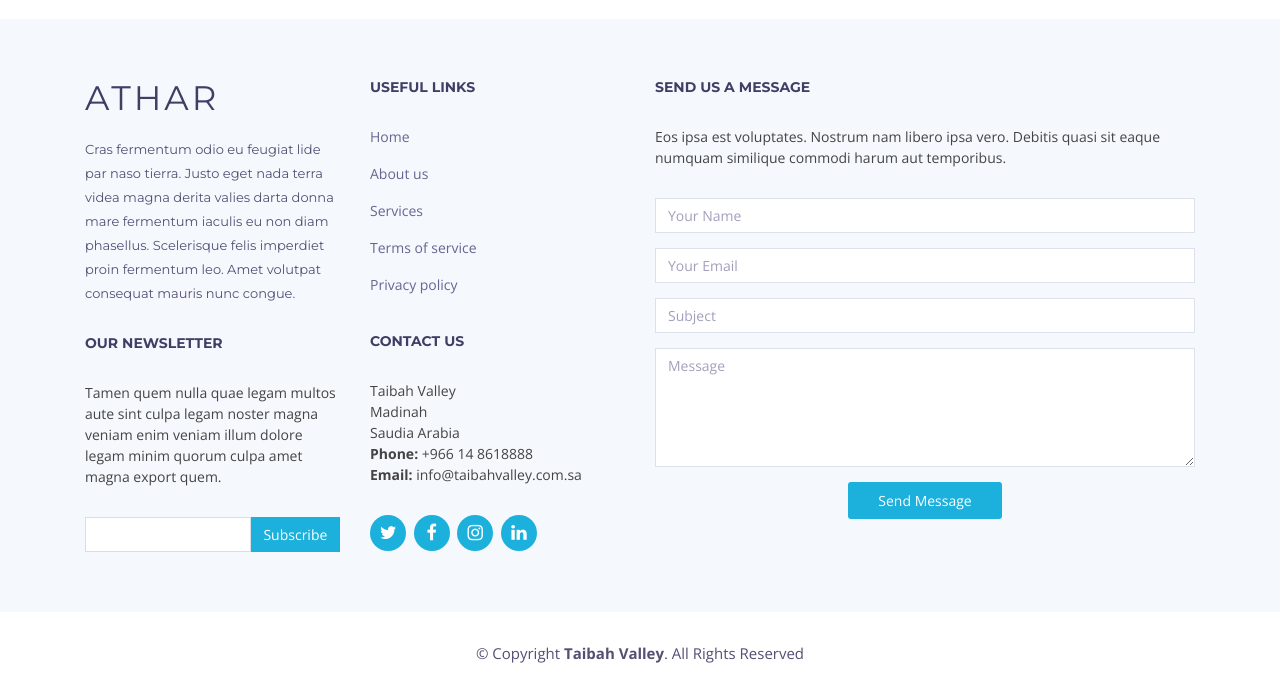
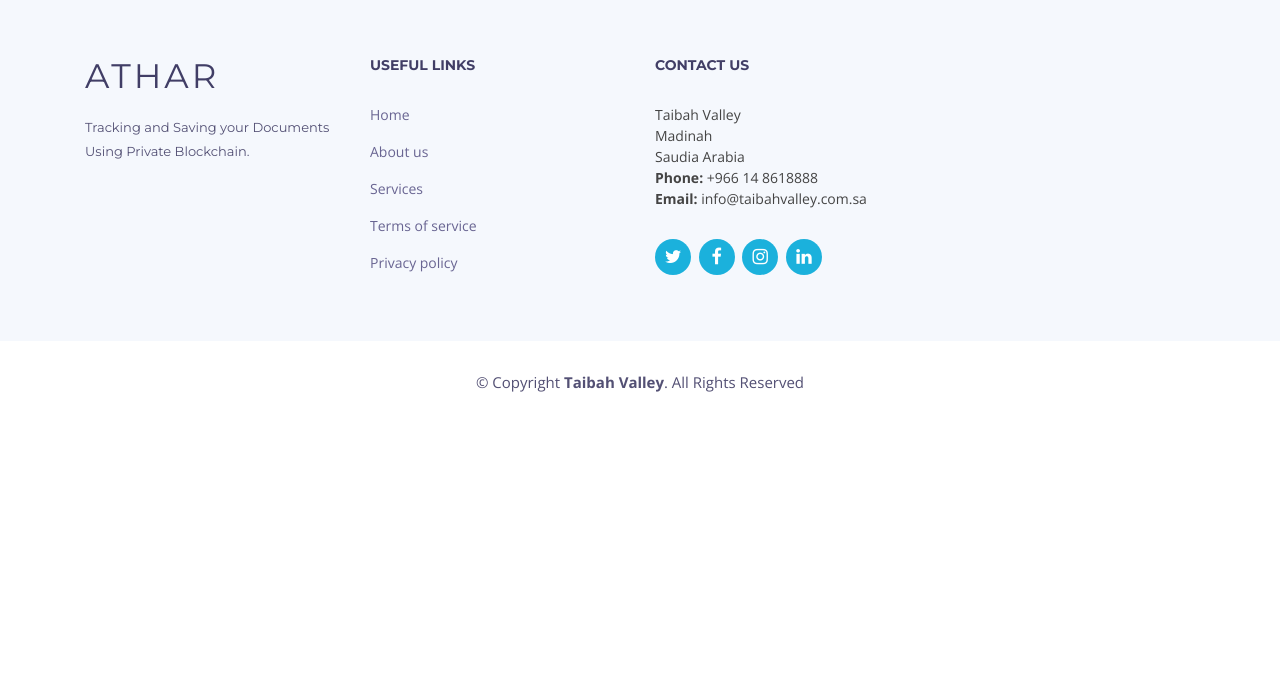
Before and after one commit to IbhzHazem/Athar_UI, a plain HTML site: page index.html in a window 1280 px wide. Shown: the part 2730-3428 px from the top of the page. After the commit the page ends 3158 px from the top, so only its background shows below. Drawn offline with nearby package versions, Linux system fonts and the light colour scheme; files whose address does not match are found by name.

Commit message:
Edit footer

```diff
--- a/index.html
+++ b/index.html
@@ -113,10 +113,7 @@
                  <p> The Platform aims to provide Sadara with full authority to initiate
                    shipment documents on the blockchain in order for stakeholders to have
                    the ability to track shipment documents.</p>
-              <ul>
-                <li><i class="ion-android-checkmark-circle"></i> Ullamco laboris nisi ut aliquip ex ea commodo consequat.</li>
-                <li><i class="ion-android-checkmark-circle"></i> Duis aute irure dolor in reprehenderit in voluptate velit.</li>
-              </ul>
+
             </div>
           </div>
         </div>
@@ -245,16 +242,10 @@
 
                   <div class="footer-info">
                     <h3>Athar</h3>
-                    <p>Cras fermentum odio eu feugiat lide par naso tierra. Justo eget nada terra videa magna derita valies darta donna mare fermentum iaculis eu non diam phasellus. Scelerisque felis imperdiet proin fermentum leo. Amet volutpat consequat mauris nunc congue.</p>
+                    <p>Tracking and Saving your Documents Using Private Blockchain.</p>
                   </div>
 
-                  <div class="footer-newsletter">
-                    <h4>Our Newsletter</h4>
-                    <p>Tamen quem nulla quae legam multos aute sint culpa legam noster magna veniam enim veniam illum dolore legam minim quorum culpa amet magna export quem.</p>
-                    <form action="" method="post">
-                      <input type="email" name="email"><input type="submit"  value="Subscribe">
-                    </form>
-                  </div>
+
 
                 </div>
 
@@ -270,23 +261,9 @@
                     </ul>
                   </div>
 
-                  <div class="footer-links">
-                    <h4>Contact Us</h4>
-                    <p>
-                      Taibah Valley <br>
-                      Madinah<br>
-                      Saudia Arabia <br>
-                      <strong>Phone:</strong> +966 14 8618888<br>
-                      <strong>Email:</strong> info@taibahvalley.com.sa<br>
-                    </p>
-                  </div>
 
-                  <div class="social-links">
-                    <a href="#" class="twitter"><i class="fa fa-twitter"></i></a>
-                    <a href="#" class="facebook"><i class="fa fa-facebook"></i></a>
-                    <a href="#" class="instagram"><i class="fa fa-instagram"></i></a>
-                    <a href="#" class="linkedin"><i class="fa fa-linkedin"></i></a>
-                  </div>
+
+
 
                 </div>
 
@@ -296,33 +273,21 @@
 
           <div class="col-lg-6">
 
-            <div class="form">
-
-              <h4>Send us a message</h4>
-              <p>Eos ipsa est voluptates. Nostrum nam libero ipsa vero. Debitis quasi sit eaque numquam similique commodi harum aut temporibus.</p>
-              <form action="" method="post" role="form" class="contactForm">
-                <div class="form-group">
-                  <input type="text" name="name" class="form-control" id="name" placeholder="Your Name" data-rule="minlen:4" data-msg="Please enter at least 4 chars" />
-                  <div class="validation"></div>
-                </div>
-                <div class="form-group">
-                  <input type="email" class="form-control" name="email" id="email" placeholder="Your Email" data-rule="email" data-msg="Please enter a valid email" />
-                  <div class="validation"></div>
-                </div>
-                <div class="form-group">
-                  <input type="text" class="form-control" name="subject" id="subject" placeholder="Subject" data-rule="minlen:4" data-msg="Please enter at least 8 chars of subject" />
-                  <div class="validation"></div>
-                </div>
-                <div class="form-group">
-                  <textarea class="form-control" name="message" rows="5" data-rule="required" data-msg="Please write something for us" placeholder="Message"></textarea>
-                  <div class="validation"></div>
-                </div>
-
-                <div id="sendmessage">Your message has been sent. Thank you!</div>
-                <div id="errormessage"></div>
-
-                <div class="text-center"><button type="submit" title="Send Message">Send Message</button></div>
-              </form>
+            <div class="footer-links">
+              <h4>Contact Us</h4>
+              <p>
+                Taibah Valley <br>
+                Madinah<br>
+                Saudia Arabia <br>
+                <strong>Phone:</strong> +966 14 8618888<br>
+                <strong>Email:</strong> info@taibahvalley.com.sa<br>
+              </p>
+            </div>
+            <div class="social-links">
+              <a href="#" class="twitter"><i class="fa fa-twitter"></i></a>
+              <a href="#" class="facebook"><i class="fa fa-facebook"></i></a>
+              <a href="#" class="instagram"><i class="fa fa-instagram"></i></a>
+              <a href="#" class="linkedin"><i class="fa fa-linkedin"></i></a>
             </div>
 
           </div>
```
